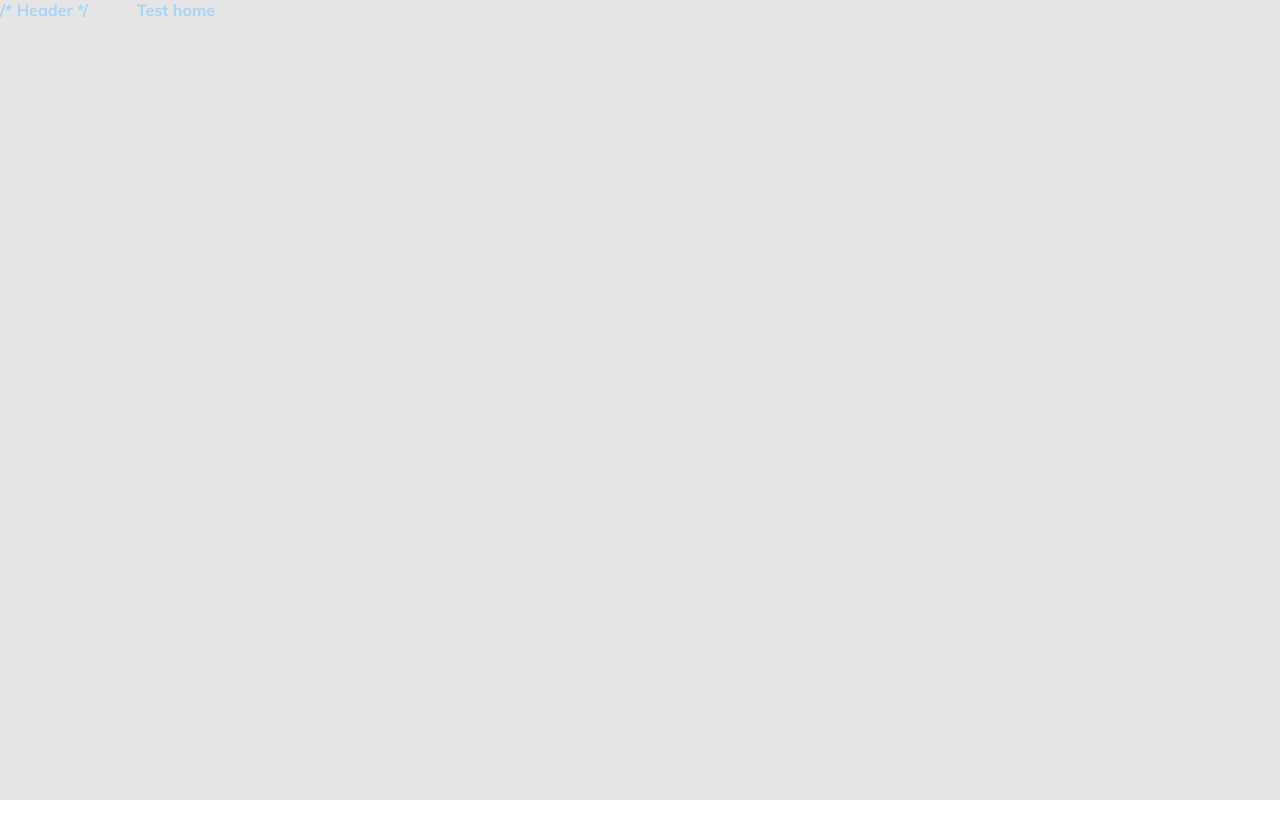
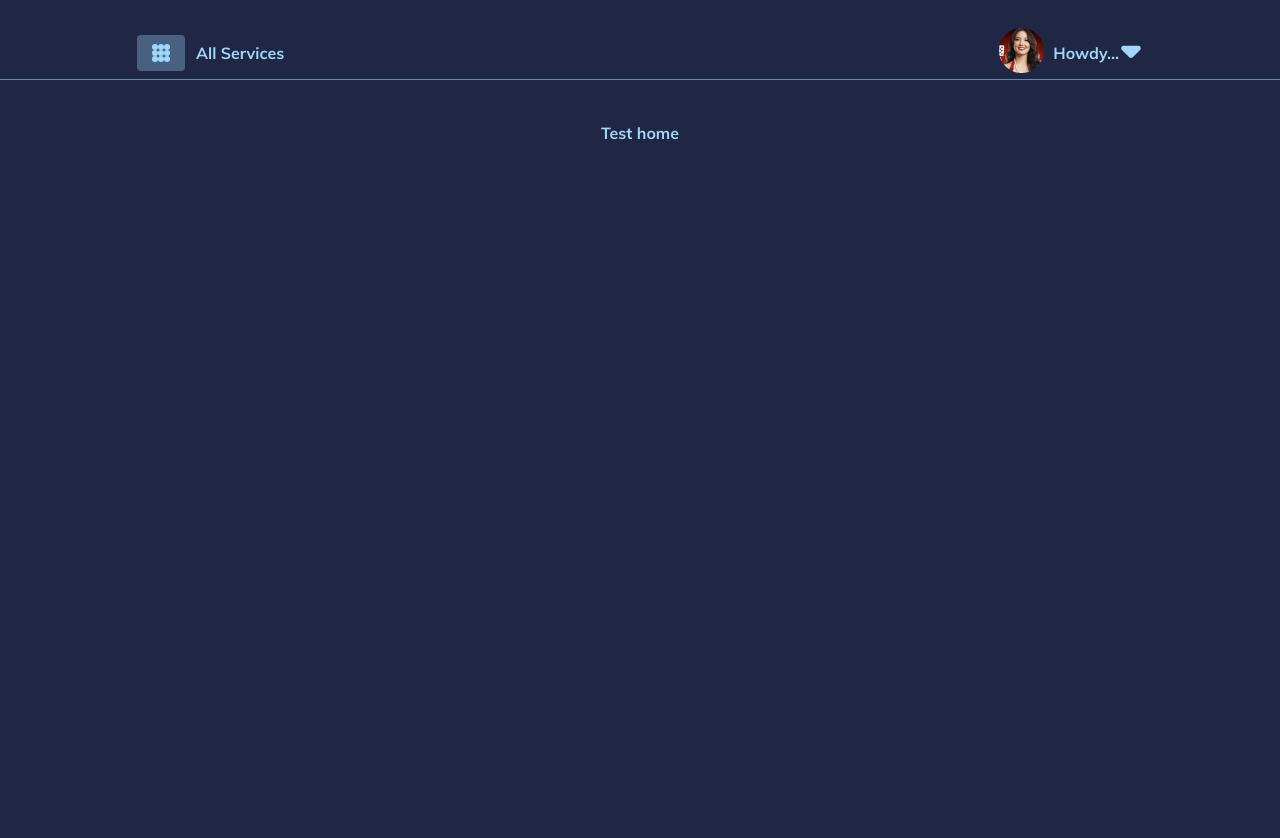
Before and after one commit to damadoko/profile-assignment, a Next.js app: page / in a window 1280 px wide. Shown: the top 838 px of the page. Before the commit the page ends 800 px from the top, so only its background shows below. Built offline with nearby package versions, Linux system fonts and the light colour scheme.

Commit message:
Implement UI for Header

```diff
--- a/components/CContainer/CContainer.tsx
+++ b/components/CContainer/CContainer.tsx
@@ -1,13 +1,33 @@
 import React from 'react'
-import styled from 'styled-components'
+import styled, {css} from 'styled-components'
 import Container, {ContainerProps} from '@material-ui/core/Container'
 
-const StyledContainer = styled(Container)`
-  min-width: 1006px;
-  min-height: 100vh;
+interface ICContainer extends ContainerProps {
+  variant?: 'mainContent'
+}
+
+const StyledContainer = styled(Container)<ICContainer>`
+  && {
+    ${(props) =>
+      props.variant === 'mainContent' &&
+      css`
+        padding-top: 43px;
+      `}
+    padding-left: 16px;
+    min-height: 100vh;
+
+    padding-left: 16px;
+    padding-right: 16px;
+
+    @media (min-width: 1280px) {
+      max-width: 1006px;
+      padding-left: 0;
+      padding-right: 0;
+    }
+  }
 `
 
-const CContainer: React.FC<ContainerProps> = ({children, ...rest}) => {
+const CContainer: React.FC<ICContainer> = ({children, ...rest}) => {
   return (
     <StyledContainer disableGutters={true} {...rest}>
       {children}
--- /dev/null
+++ b/components/Layout/ExpandMoreIcon.tsx
@@ -0,0 +1,15 @@
+import React from 'react'
+import SvgIcon, {SvgIconProps} from '@material-ui/core/SvgIcon'
+
+const ExpandMoreIcon: React.FC<SvgIconProps> = (props) => {
+  return (
+    <SvgIcon viewBox={'0 0 10 6'} {...props}>
+      <path
+        d="M4.29289 4.79289L1.20711 1.70711C0.577142 1.07714 1.02331 0 1.91421 0H8.08579C8.97669 0 9.42286 1.07714 8.79289 1.70711L5.70711 4.79289C5.31658 5.18342 4.68342 5.18342 4.29289 4.79289Z"
+        fill="#A1D6FA"
+      />
+    </SvgIcon>
+  )
+}
+
+export default ExpandMoreIcon
--- a/components/Layout/Header/Header.tsx
+++ /dev/null
@@ -1,17 +0,0 @@
-import React from 'react'
-import styled from 'styled-components'
-import {} from 'components/Layout/Header'
-
-const StyledHeader = styled.div`
-  position: fixed;
-  top: 0;
-  left: 0;
-  right: 0;
-  height: 80px;
-`
-
-const Header: React.FC = () => {
-  return <StyledHeader>/* Header */</StyledHeader>
-}
-
-export default Header
--- a/components/Layout/Header/index.ts
+++ /dev/null
@@ -1,2 +0,0 @@
-import Header from 'components/Layout/Header/Header'
-export default Header
--- a/components/Layout/Layout.tsx
+++ b/components/Layout/Layout.tsx
@@ -1,23 +1,23 @@
 import React from 'react'
 import styled from 'styled-components'
-import Header from 'components/Layout/Header'
+import Header from 'components/Layout/_Header'
 
-const StyledLayout = styled.div`
+const StyledDiv = styled.div`
   min-height: 100vh;
   display: flex;
   flex-direction: column;
   align-items: center;
+  padding-top: 80px;
 
-  background-color: #e5e5e5;
+  background-color: #1f2744;
 `
-
 const Layout: React.FC = ({children}) => {
   return (
-    <StyledLayout>
+    <StyledDiv>
       <Header />
 
       <main>{children}</main>
-    </StyledLayout>
+    </StyledDiv>
   )
 }
 
--- /dev/null
+++ b/components/Layout/_GridDotButton.tsx
@@ -0,0 +1,42 @@
+import React from 'react'
+import styled from 'styled-components'
+import Button, {ButtonProps} from '@material-ui/core/Button'
+
+const StyledButton = styled(Button)`
+  && {
+    min-width: 48px;
+    height: 36px;
+    padding: 0;
+    display: flex;
+    justify-content: center;
+    align-items: center;
+    background-color: rgba(159, 216, 255, 0.33);
+
+    .dot__wrapper {
+      display: grid;
+      grid-template-columns: auto auto auto;
+      padding: 1px;
+    }
+
+    .dot__item {
+      width: 6px;
+      height: 6px;
+      background-color: #9fd8ff;
+      border-radius: 50%;
+    }
+  }
+`
+
+const GridDotButton: React.FC<ButtonProps> = (props) => {
+  return (
+    <StyledButton {...props}>
+      <div className="dot__wrapper">
+        {Array.from(new Array(9)).map((_, index) => (
+          <div key={index} className="dot__item" />
+        ))}
+      </div>
+    </StyledButton>
+  )
+}
+
+export default GridDotButton
--- /dev/null
+++ b/components/Layout/_Header.tsx
@@ -0,0 +1,49 @@
+import React from 'react'
+import styled from 'styled-components'
+import Grid from '@material-ui/core/Grid'
+
+import CContainer from 'components/CContainer'
+import GridDotButton from 'components/Layout/_GridDotButton'
+import MyAccount from 'components/Layout/_MyAccount'
+
+const StyledHeader = styled.div`
+  position: fixed;
+  top: 0;
+  left: 0;
+  right: 0;
+  height: 80px;
+  border-bottom: 1px solid #6389af;
+
+  .header__wrapper {
+    margin-top: 28px;
+  }
+
+  .header__wrapper--left {
+    display: flex;
+    align-items: center;
+
+    button {
+      margin-right: 11px;
+    }
+  }
+`
+
+const Header: React.FC = () => {
+  return (
+    <StyledHeader>
+      <CContainer>
+        <Grid className="header__wrapper" container justify="space-between" alignItems="center">
+          <Grid item className="header__wrapper--left">
+            <GridDotButton />
+            All Services
+          </Grid>
+          <Grid item>
+            <MyAccount />
+          </Grid>
+        </Grid>
+      </CContainer>
+    </StyledHeader>
+  )
+}
+
+export default Header
--- /dev/null
+++ b/components/Layout/_MyAccount.tsx
@@ -0,0 +1,30 @@
+import React from 'react'
+import Image from 'next/image'
+import styled from 'styled-components'
+
+import ExpandMoreIcon from 'components/Layout/ExpandMoreIcon'
+
+const StyledDiv = styled.div`
+  && {
+    display: flex;
+    align-items: center;
+
+    .account__avatar {
+      margin-right: 9px;
+    }
+  }
+`
+const MyAccount: React.FC = () => {
+  return (
+    <StyledDiv>
+      <div className="account__avatar">
+        <Image src="/images/avatar.png" alt="Avatar" width={45} height={45} />
+      </div>
+
+      <div>Howdy...</div>
+      <ExpandMoreIcon />
+    </StyledDiv>
+  )
+}
+
+export default MyAccount
--- a/components/pages/Home/Home.tsx
+++ b/components/pages/Home/Home.tsx
@@ -5,7 +5,7 @@ import CContainer from 'components/CContainer'
 
 const Home: React.FC = () => {
   return (
-    <CContainer>
+    <CContainer variant="mainContent">
       <Grid container>Test home</Grid>
     </CContainer>
   )
```
Also changed, not shown: public/images/avatar.png (added).
